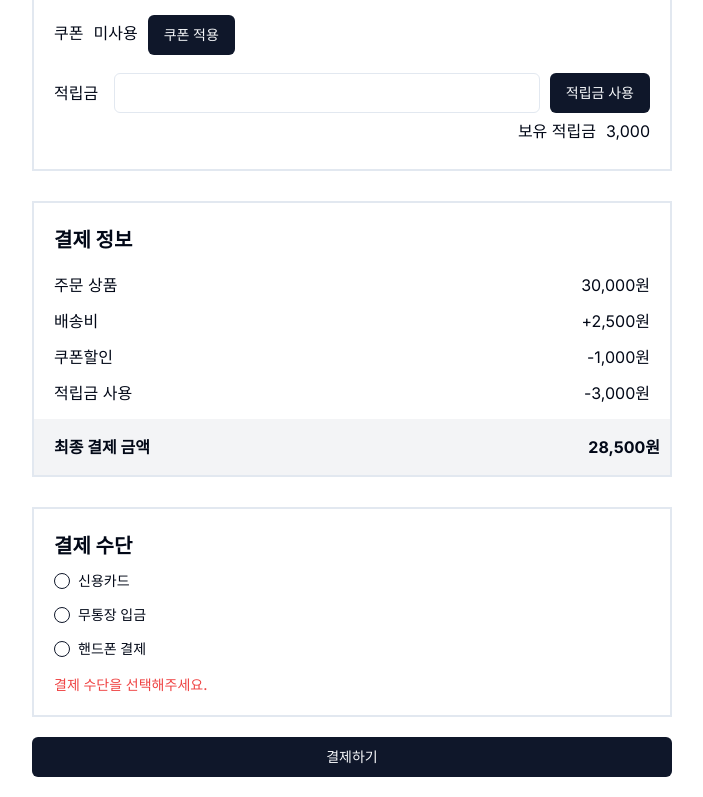
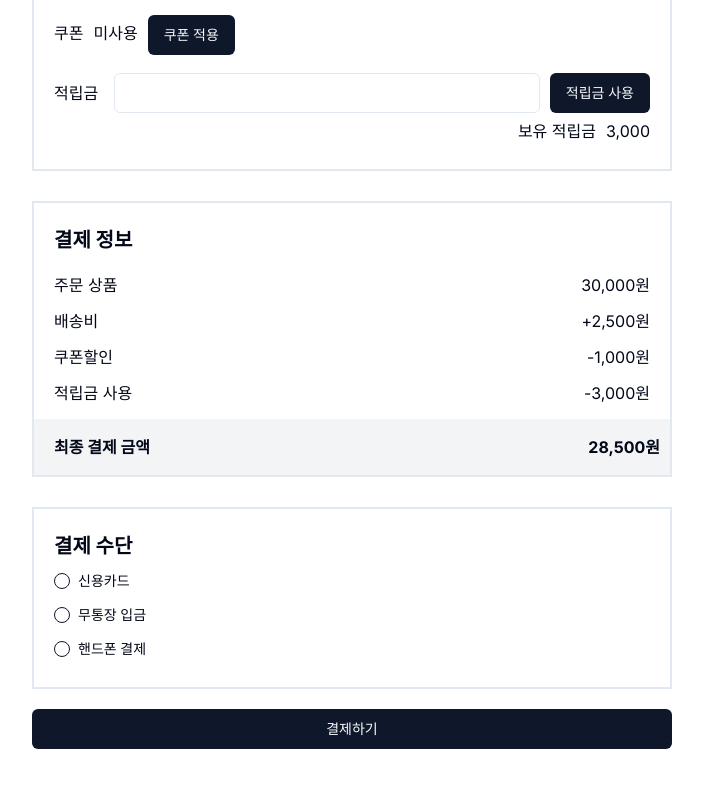
Before and after one commit to allone9425/devcamp, a Next.js app: page /pay in a window 1280 px wide. Shown: the part 591-1388 px from the top of the page, without its empty margins (288-991 px from the left). After the commit the page ends 1360 px from the top, so only its background shows below. Built offline with nearby package versions, Linux system fonts and the light colour scheme.

Commit message:
delete : 폼메세지 삭제

```diff
--- a/src/app/pay/page.tsx
+++ b/src/app/pay/page.tsx
@@ -183,9 +183,6 @@ function pay() {
                   </div>
                 </RadioGroup>
               </FormControl>
-              <FormMessage className="ml-[20px]">
-                결제 수단을 선택해주세요.
-              </FormMessage>
             </FormItem>
           )}
         />
```
